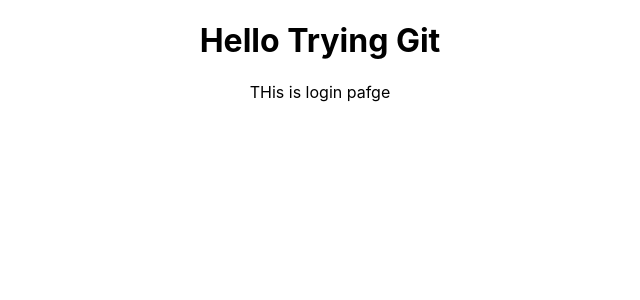
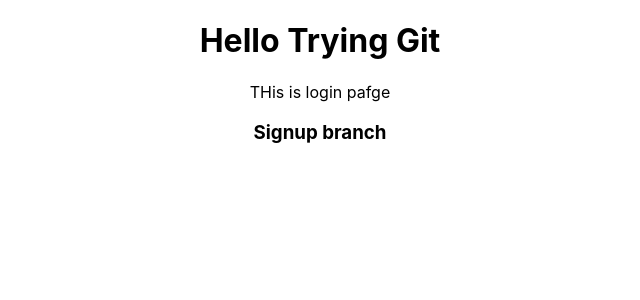
Before and after one commit to mariyasada/gitpractice, a React (Create React App) app: page / in a window 1280 px wide. Shown: the top 300 px of the page, without its empty margins (320-960 px from the left). Built offline with nearby package versions, Linux system fonts and the light colour scheme.

Commit message:
feat:added signup component

```diff
--- a/src/App.js
+++ b/src/App.js
@@ -2,12 +2,14 @@ import logo from './logo.svg';
 import './App.css';
 import Hedear from './Component/Hedear';
 import Login from './Component/login';
+import Signup from './Component/signup';
 
 function App() {
   return (
     <div className="App">
       <Hedear/>
       <Login/>
+      <Signup/>
     </div>
   );
 }
--- /dev/null
+++ b/src/Component/signup.js
@@ -0,0 +1,11 @@
+import React from 'react'
+
+const signup = () => {
+  return (
+    <div>
+      <h3>Signup branch</h3>
+    </div>
+  )
+}
+
+export default signup
```
